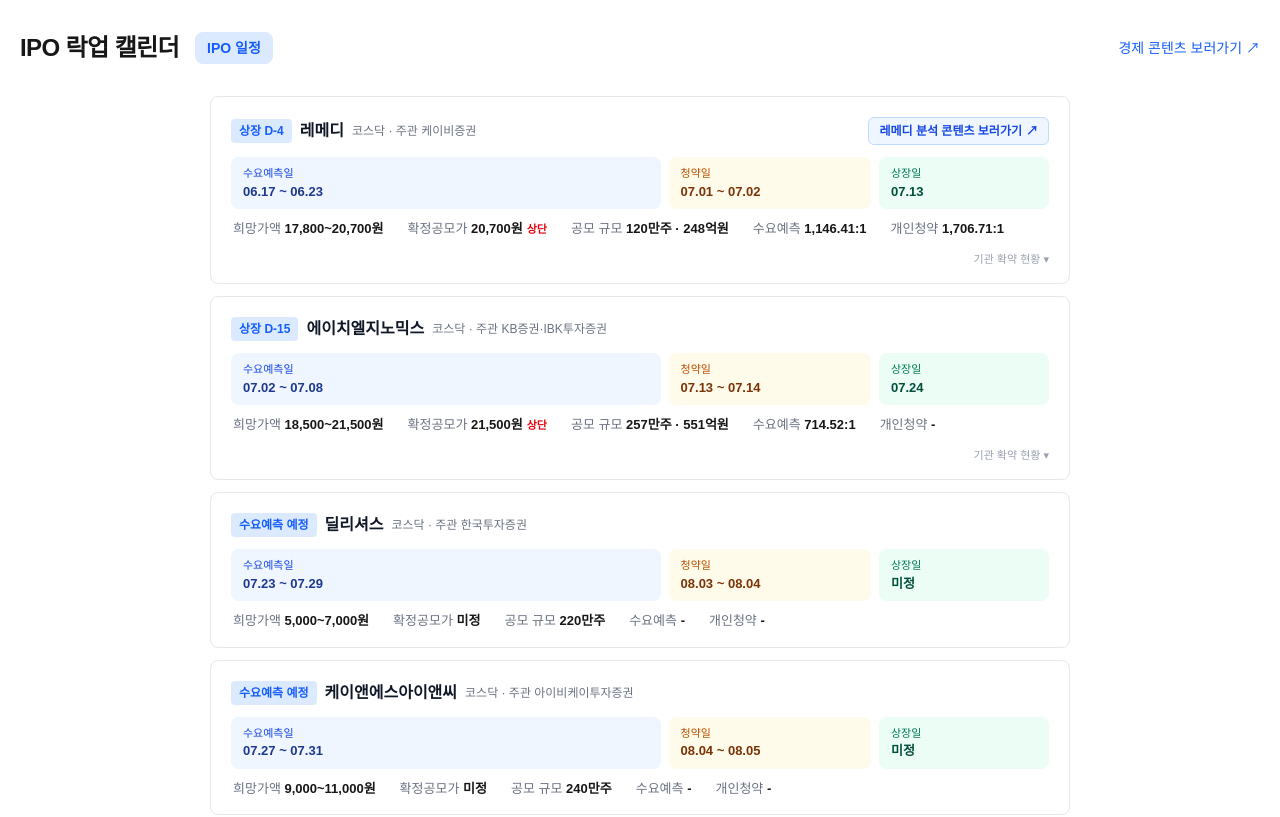
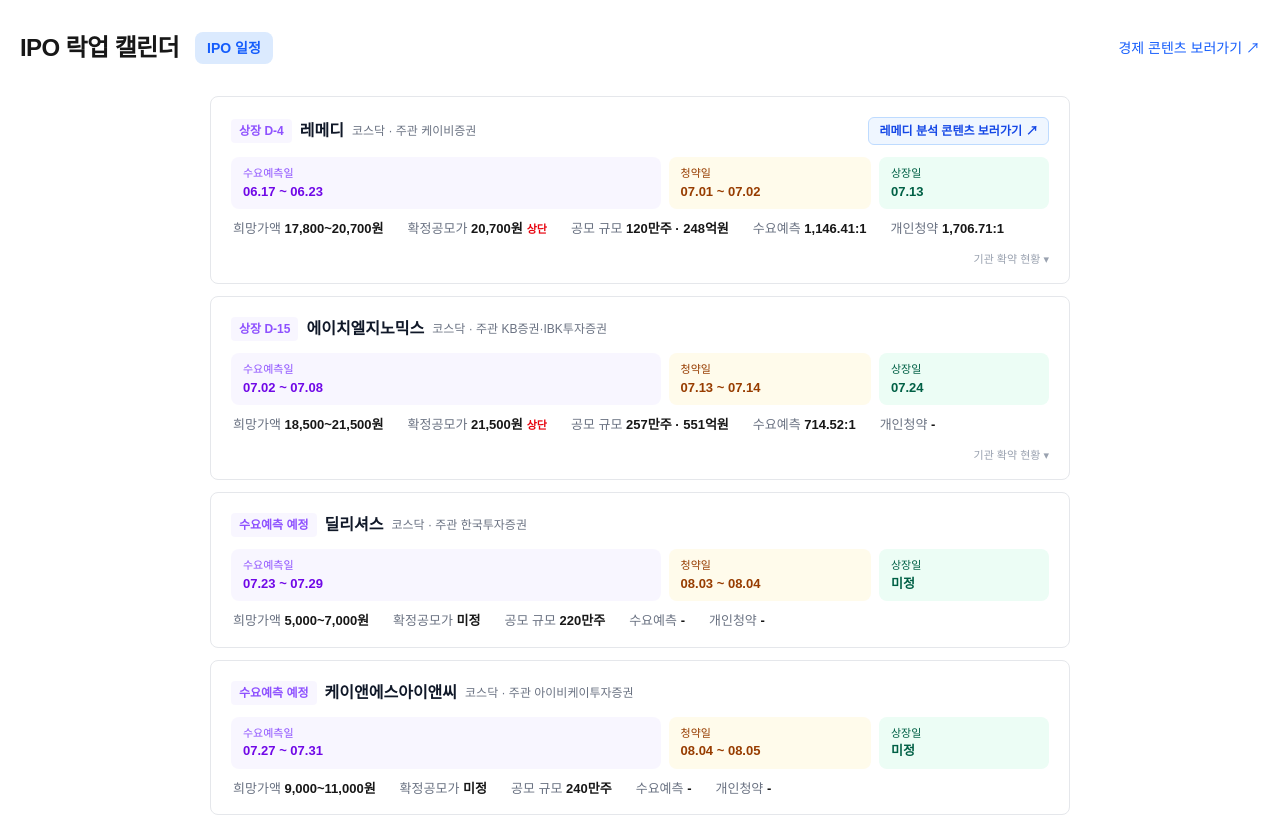
Before and after one commit to wjdwngkdsla-debug/invest-insight, a Next.js app: page /ipo in a window 1280 px wide. Shown: the top 817 px of the page. Built offline with nearby package versions, Linux system fonts and the light colour scheme.

Commit message:
Update waiting tone class and adjust styles

```diff
--- a/app/ipo/page.tsx
+++ b/app/ipo/page.tsx
@@ -1,18 +1,22 @@
 import type { Metadata } from "next";
 import { getSortedIpoItems, ipoStatus, dateRange, mmdd, bandPosition, type IpoItem, type IpoTone } from "@/lib/ipo";
 
+
 export const revalidate = 3600;
+
 
 export const metadata: Metadata = {
   title: "IPO 일정 | IPO 락업 캘린더",
   description: "공모 진행 중인 종목의 수요예측·청약·상장 일정과 수요예측 결과를 제공합니다.",
 };
 
+
 const TONE_CLASS: Record<IpoTone, string> = {
   active: "bg-red-100 text-red-600",
-  waiting: "bg-blue-100 text-blue-600",
+  waiting: "bg-violet-50/70 text-violet-500",
   done: "bg-gray-100 text-gray-500",
 };
+
 
 function formatOfferSize(item: IpoItem): string {
   const shares = item.offer_shares || 0;
@@ -24,15 +28,18 @@ function formatOfferSize(item: IpoItem): string {
   return `${sharesText} · ${amount.toLocaleString()}억원`;
 }
 
+
 function ratioText(v?: number): string {
   return v ? `${v.toLocaleString("ko-KR", { minimumFractionDigits: 2, maximumFractionDigits: 2 })}:1` : "-";
 }
+
 
 // 확약 표: 신청·배정 수량 + 기간별 신청 수량 대비 배정 비율
 function CommitTable({ item }: { item: IpoItem }) {
   const apply = item.commit_apply || [];
   const alloc = item.commit_alloc || [];
   if (!apply.length && !alloc.length) return null;
+
 
   const periods = [...new Set([...apply.map((t) => t.period), ...alloc.map((t) => t.period)])];
   const rows = periods.map((period) => {
@@ -42,6 +49,7 @@ function CommitTable({ item }: { item: IpoItem }) {
     return { period, applyQty: a?.qty ?? null, allocQty: b?.qty ?? null, ratio };
   });
   const maxRatio = Math.max(...rows.map((r) => r.ratio ?? 0), 0.0001);
+
 
   return (
     <div className="mt-3 border-t border-gray-100 pt-3">
@@ -91,11 +99,13 @@ function CommitTable({ item }: { item: IpoItem }) {
   );
 }
 
+
 function IpoCard({ item }: { item: IpoItem }) {
   const status = ipoStatus(item);
   const hasCommit = Boolean(item.commit_apply?.length || item.commit_alloc?.length);
   const band = item.band_low && item.band_high ? `${item.band_low.toLocaleString()}~${item.band_high.toLocaleString()}원` : "미정";
   const bandPos = bandPosition(item);
+
 
   return (
     <div
@@ -120,20 +130,22 @@ function IpoCard({ item }: { item: IpoItem }) {
         )}
       </div>
 
+
       <div className="mt-3 flex flex-col gap-2 sm:flex-row">
-        <div className="flex min-w-0 items-baseline justify-between rounded-lg bg-blue-50 px-3 py-2 sm:block sm:flex-[5]">
-          <p className="text-[11px] text-blue-700">수요예측일</p>
-          <p className="truncate text-[13px] font-bold text-blue-900">{dateRange(item.forecast_start, item.forecast_end)}</p>
+        <div className="flex min-w-0 items-baseline justify-between rounded-lg bg-violet-50/70 px-3 py-2 sm:block sm:flex-[5]">
+          <p className="text-[11px] text-violet-500">수요예측일</p>
+          <p className="truncate text-[13px] font-bold text-violet-700">{dateRange(item.forecast_start, item.forecast_end)}</p>
         </div>
         <div className="flex min-w-0 items-baseline justify-between rounded-lg bg-amber-50 px-3 py-2 sm:block sm:flex-[2.2]">
-          <p className="text-[11px] text-amber-700">청약일</p>
-          <p className="truncate text-[13px] font-bold text-amber-900">{dateRange(item.sub_start, item.sub_end)}</p>
+          <p className="text-[11px] text-amber-800">청약일</p>
+          <p className="truncate text-[13px] font-bold text-amber-800">{dateRange(item.sub_start, item.sub_end)}</p>
         </div>
         <div className="flex min-w-0 items-baseline justify-between rounded-lg bg-emerald-50 px-3 py-2 sm:block sm:flex-[1.8]">
-          <p className="text-[11px] text-emerald-700">상장일</p>
-          <p className="truncate text-[13px] font-bold text-emerald-900">{item.listing_date ? mmdd(item.listing_date) : "미정"}</p>
+          <p className="text-[11px] text-emerald-800">상장일</p>
+          <p className="truncate text-[13px] font-bold text-emerald-800">{item.listing_date ? mmdd(item.listing_date) : "미정"}</p>
         </div>
       </div>
+
 
       <div className="mt-2.5 flex flex-wrap gap-x-6 gap-y-1 px-0.5 text-[13px]">
         <span>
@@ -155,6 +167,7 @@ function IpoCard({ item }: { item: IpoItem }) {
         </span>
       </div>
 
+
       {hasCommit && (
         <>
           <div className="mt-3 flex justify-end">
@@ -171,8 +184,10 @@ function IpoCard({ item }: { item: IpoItem }) {
   );
 }
 
+
 export default function IpoSchedulePage() {
   const items = getSortedIpoItems();
+
 
   return (
     <main className="mx-auto w-full max-w-[900px] px-5 py-6">
```
